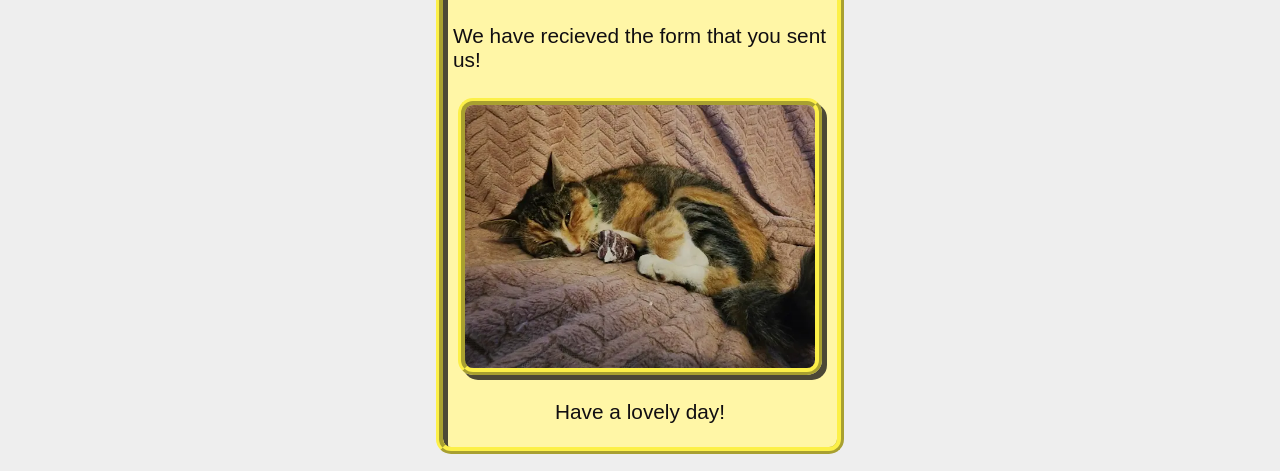
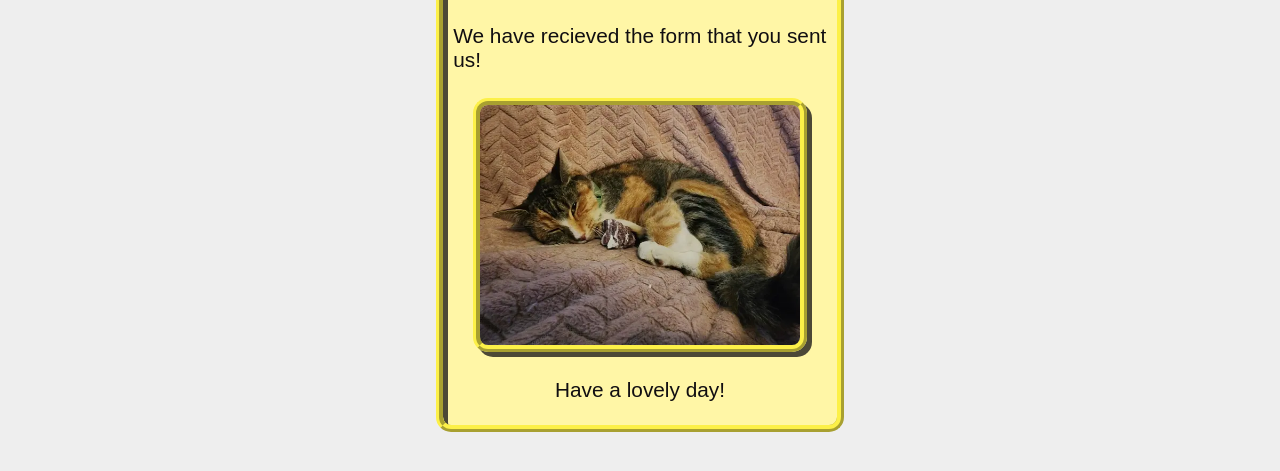
Before and after one commit to JoshuaRuth/wdd131, a plain HTML site: page project/thanks.html in a window 1280 px wide. Shown: the part 308-779 px from the top of the page. Drawn offline with Linux system fonts and the light colour scheme; a web font is replaced by a local one.

Commit message:
lower thanks image width

```diff
--- a/project/thanks.html
+++ b/project/thanks.html
@@ -26,7 +26,7 @@
         <section class="thanks_card">
         <h2>Thank You!</h2>
         <p>We have recieved the form that you sent us!</p>
-        <img src="images/spunnapus.webp" width="350" height="auto">
+        <img src="images/spunnapus.webp" width="320" height="auto">
         <p>Have a lovely day!</p>
         </section>
     </main>
```
